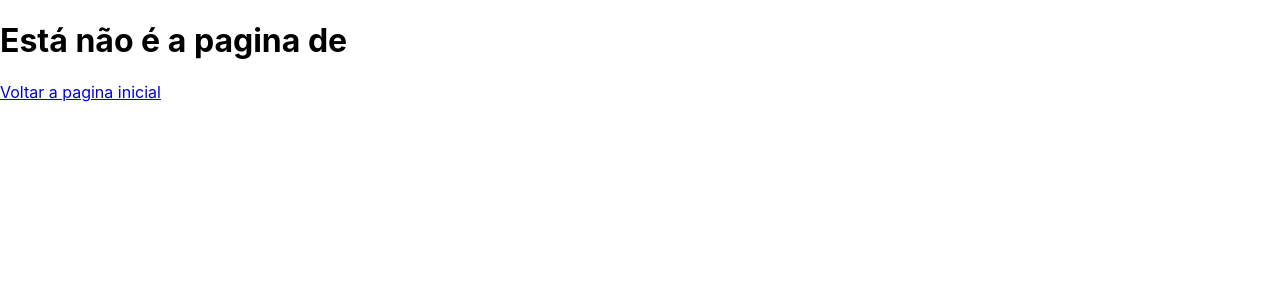
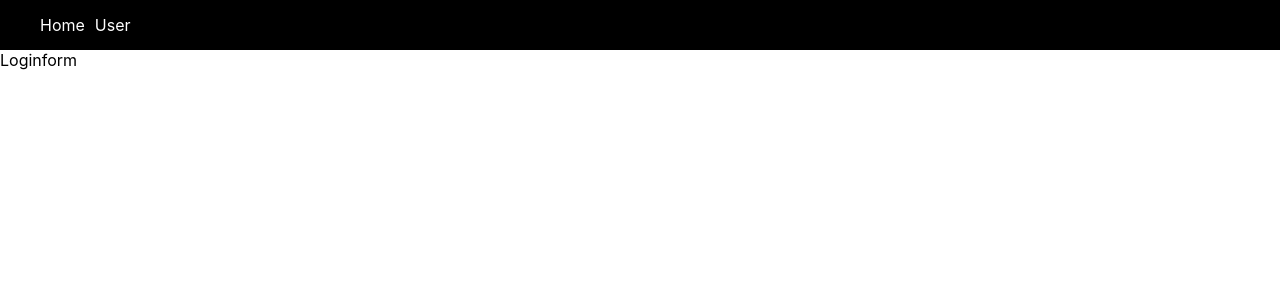
Before and after one commit to JulioVianaDev/shopjao, a React (Create React App) app in the folder frontend/: page /userpage in a window 1280 px wide. Shown: the top 300 px of the page. Built offline with nearby package versions, Linux system fonts and the light colour scheme.

Commit message:
paginas ok

```diff
--- /dev/null
+++ b/frontend/src/components/Form.css
@@ -0,0 +1,12 @@
+.form{
+  display:flex;
+  flex-direction: column;
+  width: 300px;
+  padding: 30px;
+  background-color: blue;
+  color: white;
+  border-radius: 8px;
+}
+.form button{
+  background-color:aquamarine;
+}
--- /dev/null
+++ b/frontend/src/components/Loginform.jsx
@@ -0,0 +1,9 @@
+import React from 'react'
+
+function Loginform({changeState}) {
+  return (
+    <div>Loginform</div>
+  )
+}
+
+export default Loginform
--- /dev/null
+++ b/frontend/src/components/RegisterForm.jsx
@@ -0,0 +1,20 @@
+import React from 'react'
+import "./Form.css"
+function RegisterForm({changeState}) {
+  return (
+      <form className="form">
+        <label htmlFor="name">Nome</label>
+        <input type="text" id="name" name="name" />
+        <label htmlFor="email">Email</label>
+        <input type="text" id="email" name="email" />
+        <label htmlFor="password">Senha</label>
+        <input type="text" id="password" name="password" />
+        <label htmlFor="confirmPassword">Confirme sua senha</label>
+        <input type="text" id="confirmPassword" name="confirmPassword" />
+
+        <div className="" onClick={changeState}>criar conta</div>
+      </form>
+  )
+}
+
+export default RegisterForm
--- /dev/null
+++ b/frontend/src/pages/HomePage.jsx
@@ -0,0 +1,7 @@
+export function Home (){
+  return(
+    <>
+      home
+    </>
+  )
+}
--- /dev/null
+++ b/frontend/src/pages/Layout.css
@@ -0,0 +1,24 @@
+#corpoLayout{
+  position: abosolute;
+  top:0;
+  left:0;
+  width: 100vw;
+  min-height:100vh;
+}
+nav{
+  background-color: black;
+  height:50px;
+  padding-left:40px;
+  display:flex;
+  align-items:center;
+  color:antiquewhite;
+}
+nav a{
+  text-decoration:none;
+  color: white;
+  margin-right: 10px;
+}
+.active a{
+  background-color: red;
+  color: #fff;
+}
--- a/frontend/src/pages/Layout.jsx
+++ b/frontend/src/pages/Layout.jsx
@@ -0,0 +1,25 @@
+import { Link as NavLink,Outlet } from "react-router-dom";
+import "./Layout.css"
+function Layout (){
+  return(
+    <div id="corpoLayout">
+      <nav>
+        <NavLink
+          className={({ isActive }) =>isActive ? "active link" : "link" }
+          to="/"
+        >
+          Home
+        </NavLink>
+        <NavLink
+          className={({ isActive }) =>isActive ? "active link" : "link" }
+          to="/userpage"
+        >
+          User
+        </NavLink>
+      </nav>
+      <Outlet/>
+    </div>
+  )
+}
+
+export default Layout;
--- a/frontend/src/pages/UserPage.jsx
+++ b/frontend/src/pages/UserPage.jsx
@@ -0,0 +1,18 @@
+import {useState} from 'react'
+import Loginform from '../components/Loginform';
+import RegisterForm from '../components/RegisterForm';
+function UserPage (){
+  const [login,setLogin] = useState(true)
+  const changeState = ()=>{
+    setLogin(!login);
+  }
+  return(
+    <div>
+      {
+        login? <Loginform changeState={changeState}/> :<RegisterForm changeState={changeState}/>
+      }
+    </div>
+  )
+}
+
+export default UserPage;
--- a/frontend/src/router.js
+++ b/frontend/src/router.js
@@ -1,9 +1,22 @@
 import { createBrowserRouter } from "react-router-dom"
 import ErrorPage from "./pages/ErrorPage"
+import Layout from './pages/Layout'
+import UserPage from "./pages/UserPage"
+import { Home } from "./pages/HomePage"
 export const router = createBrowserRouter([
   {
     path: "/",
-    element: <>primeira pagina</>,
-    errorElement: <ErrorPage/>
+    element: <Layout/>,
+    errorElement: <ErrorPage/>,
+    children:[
+      {
+        path: "userpage",
+        element: <UserPage/>
+      },
+      {
+        path: "/",
+        element: <Home/>
+      }
+    ]
   }
 ])
```
